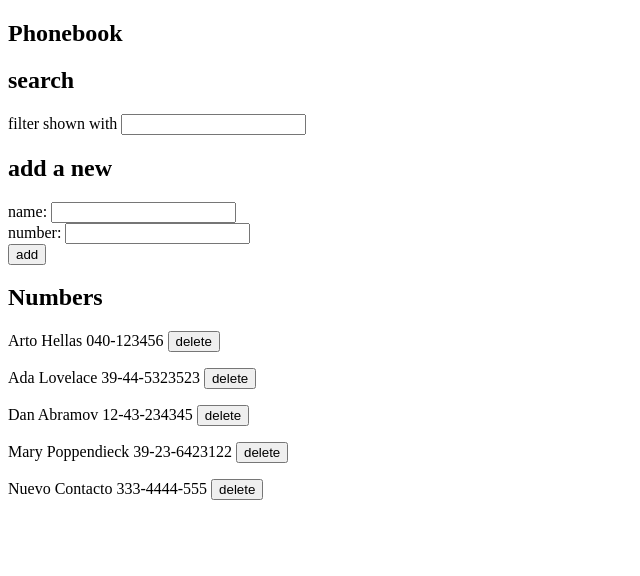
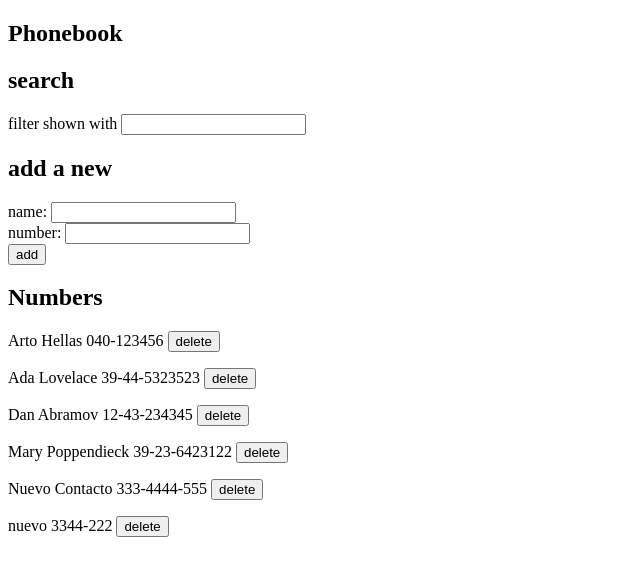
Before and after one commit to Seb-RM/Full-Stack-Open-Helsinki, a React (Vite) app in the folder part2/phonebook/: page / in a window 1280 px wide. Shown: the top 576 px of the page, without its empty margins (0-640 px from the left). Built offline with nearby package versions, Linux system fonts and the light colour scheme; data requests are answered from the project's data file.

Commit message:
exercise 2.15 completed

```diff
--- a/part2/phonebook/db.json
+++ b/part2/phonebook/db.json
@@ -24,6 +24,11 @@
       "id": "0bbf",
       "name": "Nuevo Contacto",
       "number": "333-4444-555"
+    },
+    {
+      "name": "nuevo",
+      "number": "3344-222",
+      "id": "99af"
     }
   ]
 }
--- a/part2/phonebook/src/App.jsx
+++ b/part2/phonebook/src/App.jsx
@@ -41,19 +41,33 @@ const App = () => {
   const addPerson = (event) => {
     event.preventDefault();
 
+    const personObject = {
+      name: newName,
+      number: newNumber,
+    };
+
     if (
       persons.find(
         (person) => person.name.toLowerCase() === newName.toLowerCase()
       )
     ) {
-      alert(`${newName} is already added to phonebook`);
-      return;
+      if(confirm(`${newName} is already added to phonebook, replace the old number with a new one?`)){
+        const personToUpdate = persons.find(
+          (person) => person.name.toLowerCase() === newName.toLowerCase()
+        );
+        console.log(personToUpdate.id);
+        personService.update(personToUpdate.id, personObject).then((returnedPerson) => {
+          setPersons(persons.map(person => person.id !== personToUpdate.id ? person : returnedPerson));
+          setNewName("");
+          setNewNumber("");
+        });
+        return;
+        }
+        setNewName("");
+        setNewNumber("");
+        return;
     }
 
-    const personObject = {
-      name: newName,
-      number: newNumber,
-    };
 
     personService.create(personObject).then((returnedPerson) => {
       setPersons(persons.concat(returnedPerson));
@@ -67,7 +81,7 @@ const App = () => {
     console.log(personToDelete)
     const message = `Delete ${personToDelete.name}?`;
     if(confirm(message)){
-      const responseText = personService.erase(id);
+      personService.erase(id);
       setPersons(persons.filter(person => person.id !== id));
     }
   };
```
